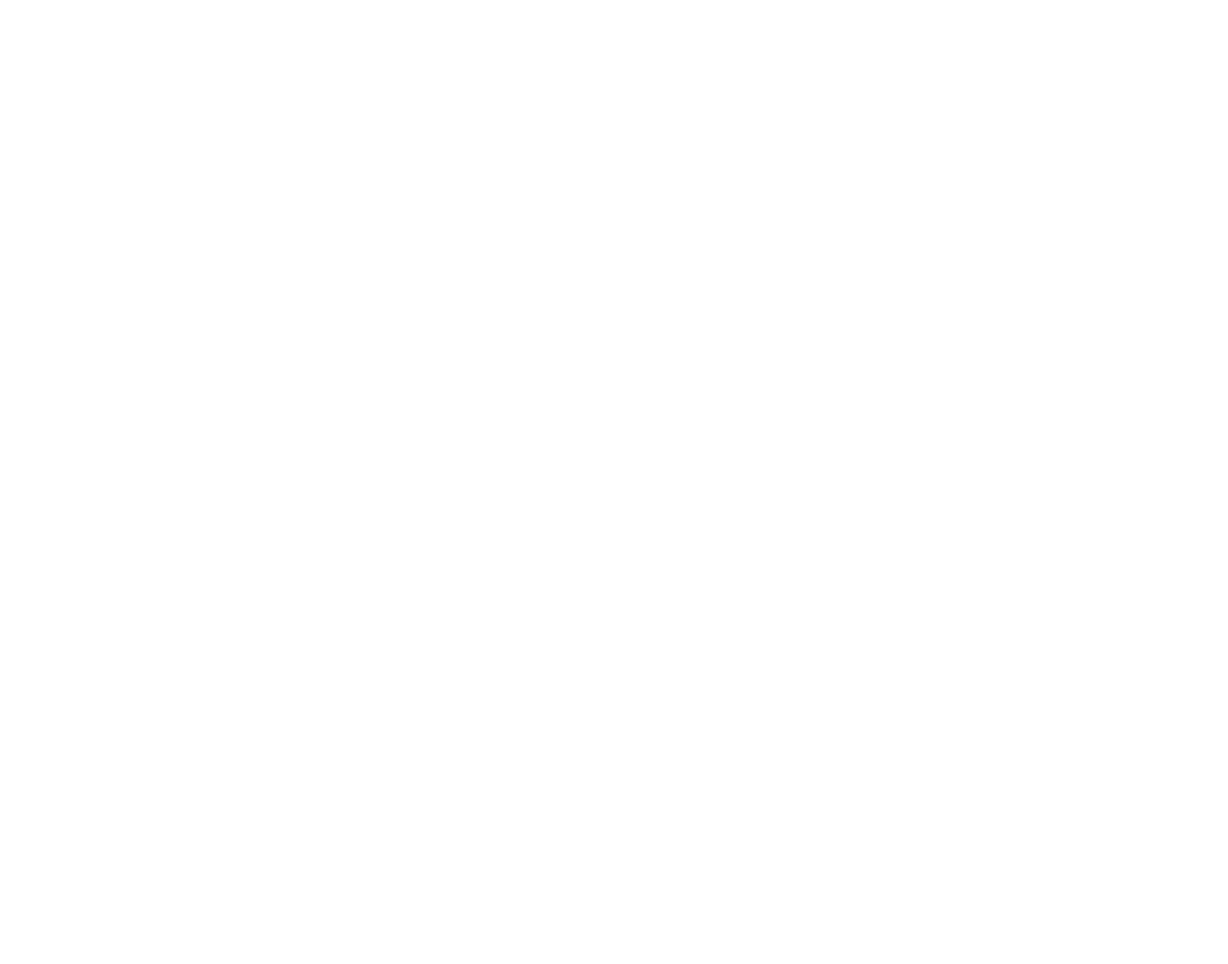
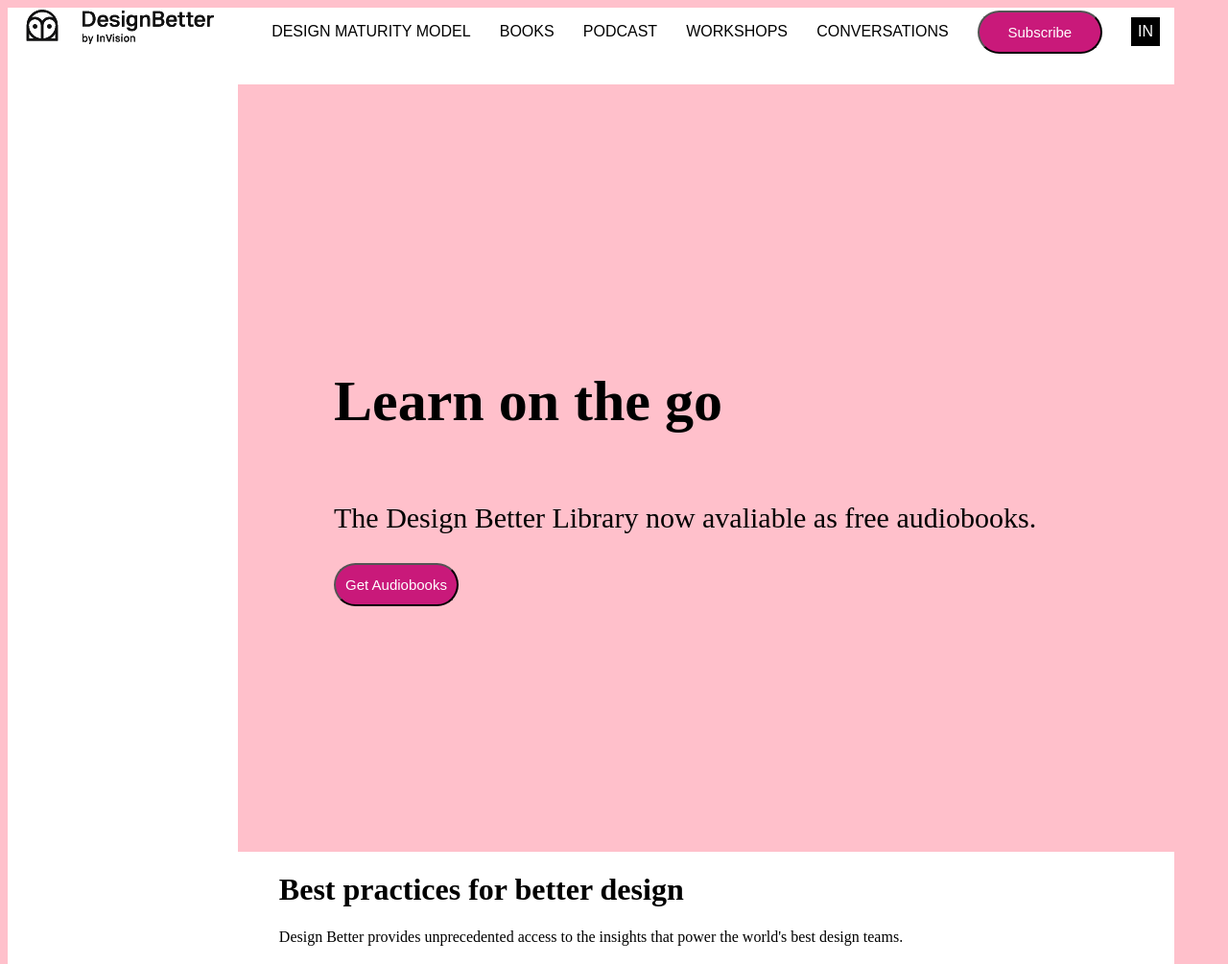
Before and after one commit to PopeDearden/webCopyAug20, a plain HTML site: page index.html in a window 1280 px wide. Shown: the top 1005 px of the page at 96% size. Before the commit the page ends 800 px from the top, so only its background shows below. Drawn offline with Linux system fonts and the light colour scheme.

Commit message:
finsihed top

```diff
--- a/index.html
+++ b/index.html
@@ -1,12 +1,50 @@
 <!DOCTYPE html>
 <html lang="en">
+
 <head>
     <meta charset="UTF-8">
     <meta name="viewport" content="width=device-width, initial-scale=1.0">
     <meta http-equiv="X-UA-Compatible" content="ie=edge">
     <title>Document</title>
+    <link rel="stylesheet" href="./style.css">
 </head>
+
 <body>
 
+    <div class="bar">
+        <topbar class="topbar"><img src="./images/logo.PNG" alt=""></topbar>
+        <topbar class="topbar">DESIGN MATURITY MODEL</topbar>
+        <topbar class="topbar">BOOKS</topbar>
+        <topbar class="topbar">PODCAST</topbar>
+        <topbar class="topbar">WORKSHOPS</topbar>
+        <topbar class="topbar">CONVERSATIONS</topbar>
+        <topbar class="topbar">
+            <button class="subscrib">Subscribe</button>
+        </topbar>
+        <topbar class="topbar">
+            <div class="blackbox">IN</div>
+        </topbar>
+    </div>
+
+    <div class="blanket">
+        <div class="layer1">
+            <div class="insidecover">
+                <h1>Learn on the go</h1>
+                <p>The Design Better Library now avaliable as free audiobooks.</p>
+                <button class="subscrib">Get Audiobooks</button>
+            </div>
+        </div>
+
+    </div>
+    <div class="blanket">
+            <div class="layer2">
+                <div class="insidecover2">
+                    <h1>Best practices for better design</h1>
+                    <p>Design Better provides unprecedented access to the insights that power the world's best design teams.</p>
+                </div>
+            </div>
+
+        </div>
 </body>
+
 </html>
--- a/style.css
+++ b/style.css
@@ -0,0 +1,82 @@
+body {
+    background-color: pink;
+    padding: 0px 0px;
+    position: relative;
+}
+.bar {
+    background-color: white;
+    height:80px;
+    width: 95vw;
+    display: flex;
+	flex-direction: row;
+	flex-wrap: nowrap;
+	justify-content: space-between;
+	align-items: flex-start;
+	align-content: space-between;
+    font-family: Arial;
+    position: sticky;
+    top: 0px;
+
+}
+.topbar{
+    background-color: transparent;
+    height: 20px;
+    display: flex;
+    align-items:center;
+    transform: 50% 50%;
+    padding: 15px;
+    justify-content: center;
+}
+.blackbox {
+    height: 30px;
+    width: 30px;
+    background-color: black;
+    display: flex;
+    justify-content: center;
+    align-items: center;
+    color: white;
+}
+.subscrib {
+    background-color: #c9197a;
+    width: 130px;
+    height:45px;
+    font-size: 15px;
+    color: white;
+    border-radius: 25px;
+
+}
+.blanket {
+    width: 95vw;
+    height: 100vh;
+    background-color:white;
+    color: black;
+    display: flex;
+    flex-direction: column;
+    justify-content: flex-start;
+
+}
+.layer1 {
+    background-color:pink;
+    width: 80vw;
+    height:800px;
+    display: flex;
+    position: absolute;
+    right:0;
+}
+.insidecover {
+    font-size: 30px;
+    padding: 100px;
+    display: flex;
+    flex-direction: column;
+    justify-content: center;
+    align-items: flex-start;
+    align-content: flex-end;
+}
+.layer2 {
+    display: flex;
+    flex-direction: row;
+    justify-content: space-around;
+    align-items: center;
+    align-content: center;
+
+}
```
Also changed, not shown: images/butterbar-dbmedium.png (added), images/draw.PNG (added), images/logo.PNG (added), images/social.PNG (added).
